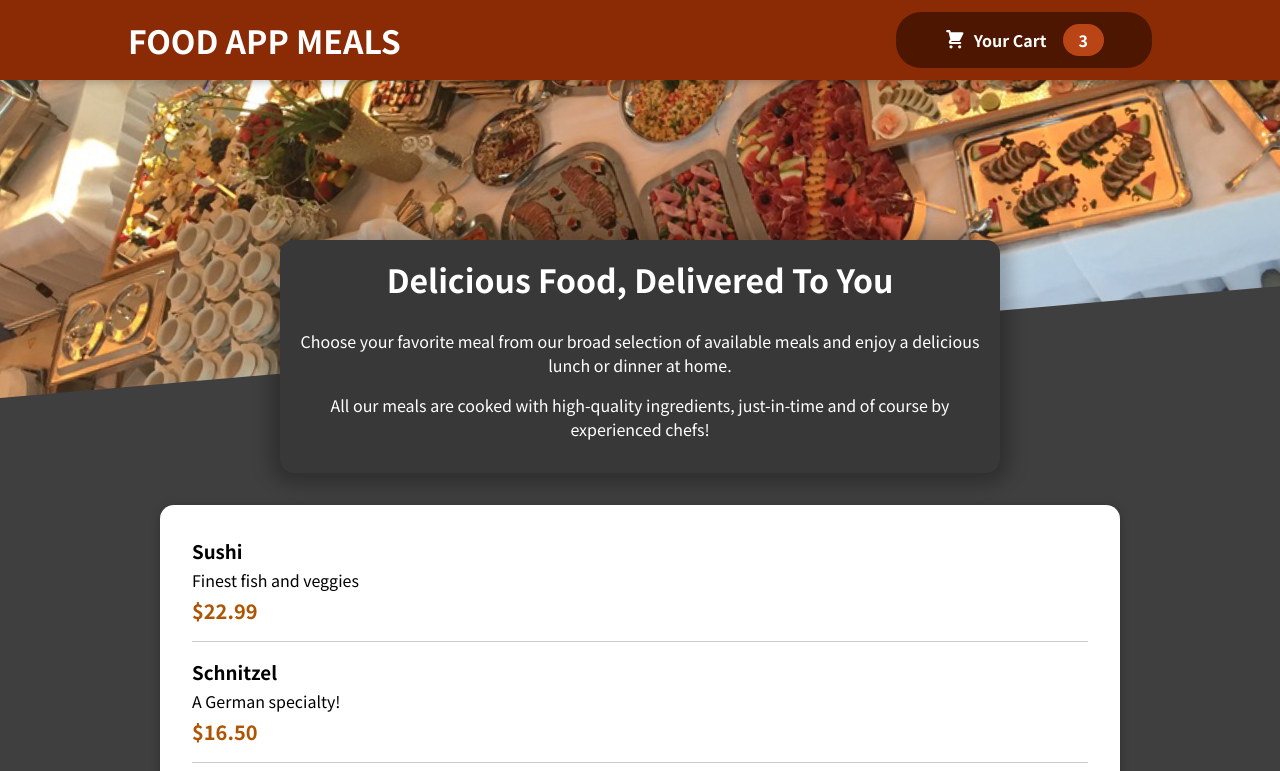
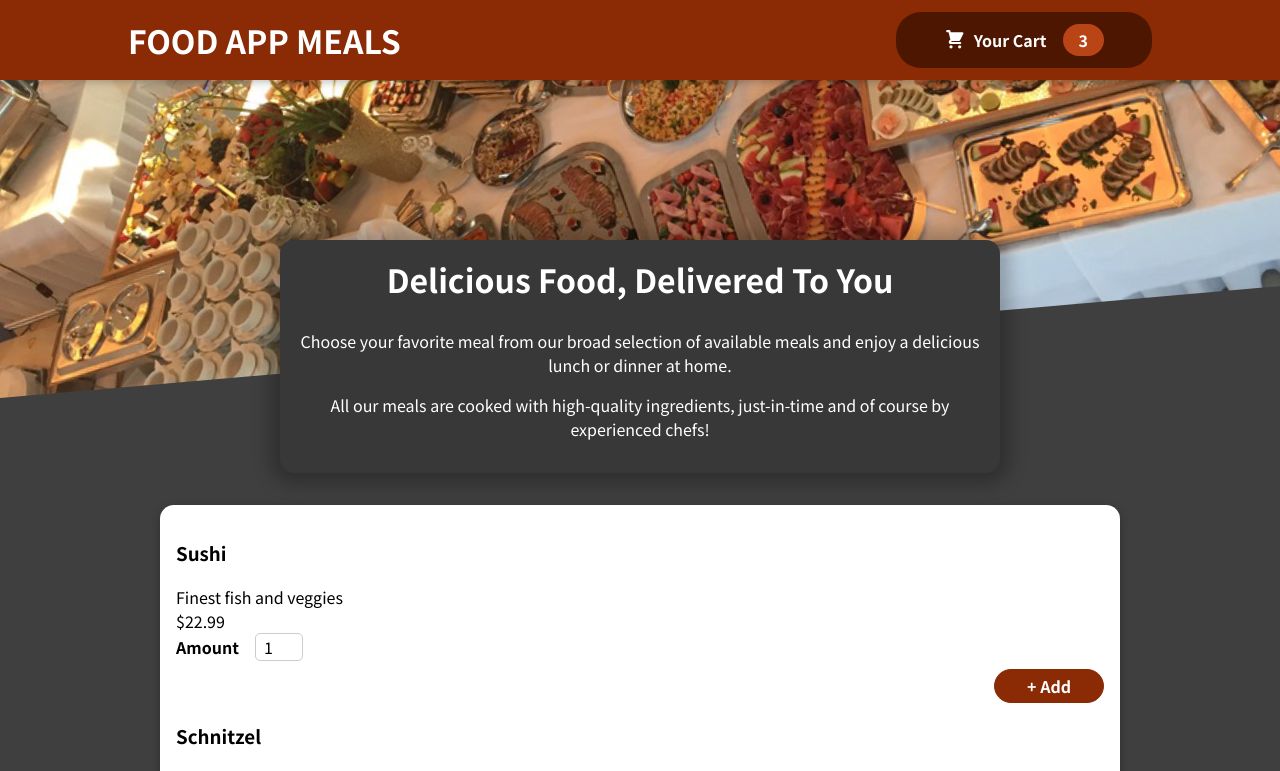
Before and after one commit to Rbravolibtech/FoodApp, a React (Create React App) app: page / in a window 1280 px wide. Shown: the top 771 px of the page. Built offline with nearby package versions, Linux system fonts and the light colour scheme.

Commit message:
added form and fixed bugs and styling

```diff
--- /dev/null
+++ b/src/components/UI/Input.js
@@ -0,0 +1,11 @@
+import classes from "./Input.module.css";
+
+const Input = (props) => {
+	return (
+		<div className={classes.input}>
+			<label htmlFor={props.input.id}>{props.label}</label>
+			<input {...props.input} />
+		</div>
+	);
+};
+export default Input;
--- /dev/null
+++ b/src/components/UI/Input.module.css
@@ -0,0 +1,18 @@
+.input {
+	display: flex;
+	align-items: center;
+	margin-bottom: 0.5rem;
+}
+
+.input label {
+	font-weight: bold;
+	margin-right: 1rem;
+}
+
+.input input {
+	width: 3rem;
+	border-radius: 5px;
+	border: 1px solid #ccc;
+	font: inherit;
+	padding-left: 0.5rem;
+}
--- a/src/components/meals/AvailableMeals.js
+++ b/src/components/meals/AvailableMeals.js
@@ -32,6 +32,7 @@ const DUMMY_MEALS = [
 const AvailableMeals = () => {
 	const mealList = DUMMY_MEALS.map((meal) => (
 		<MealItem
+			id={meal.id}
 			key={meal.id}
 			name={meal.name}
 			description={meal.description}
--- a/src/components/meals/MealItem/MealItem.js
+++ b/src/components/meals/MealItem/MealItem.js
@@ -1,4 +1,5 @@
-import classes from "./MealItem.module.css";
+import MealItemForm from "./MealItemForm";
+import classes from "./MealItemForm.module.css";
 
 const MealItem = (props) => {
 	const price = `$${props.price.toFixed(2)}`;
@@ -10,7 +11,9 @@ const MealItem = (props) => {
 				<div className={classes.des}>{props.description}</div>
 				<div className={classes.price}>{price}</div>
 			</div>
-			<div></div>
+			<div>
+				<MealItemForm id={props.id} />
+			</div>
 		</li>
 	);
 };
--- a/src/components/meals/MealItem/MealItemForm.js
+++ b/src/components/meals/MealItem/MealItemForm.js
@@ -0,0 +1,23 @@
+import Input from "../../UI/Input";
+import classes from "./MealItemForm.module.css";
+
+const MealItemForm = (props) => {
+	return (
+		<form className={classes.form}>
+			<Input
+				label="Amount"
+				input={{
+					id: "amount_" + props.id, // this changed!
+					type: "number",
+					min: "1",
+					max: "5",
+					step: "1",
+					defaultValue: "1",
+				}}
+			/>
+			<button>+ Add</button>
+		</form>
+	);
+};
+
+export default MealItemForm;
--- /dev/null
+++ b/src/components/meals/MealItem/MealItemForm.module.css
@@ -0,0 +1,20 @@
+.form {
+	text-align: right;
+}
+
+.form button {
+	font: inherit;
+	cursor: pointer;
+	background-color: #8a2b06;
+	border: 1px solid #8a2b06;
+	color: white;
+	padding: 0.25rem 2rem;
+	border-radius: 20px;
+	font-weight: bold;
+}
+
+.form button:hover,
+.form button:active {
+	background-color: #641e03;
+	border-color: #641e03;
+}
```
